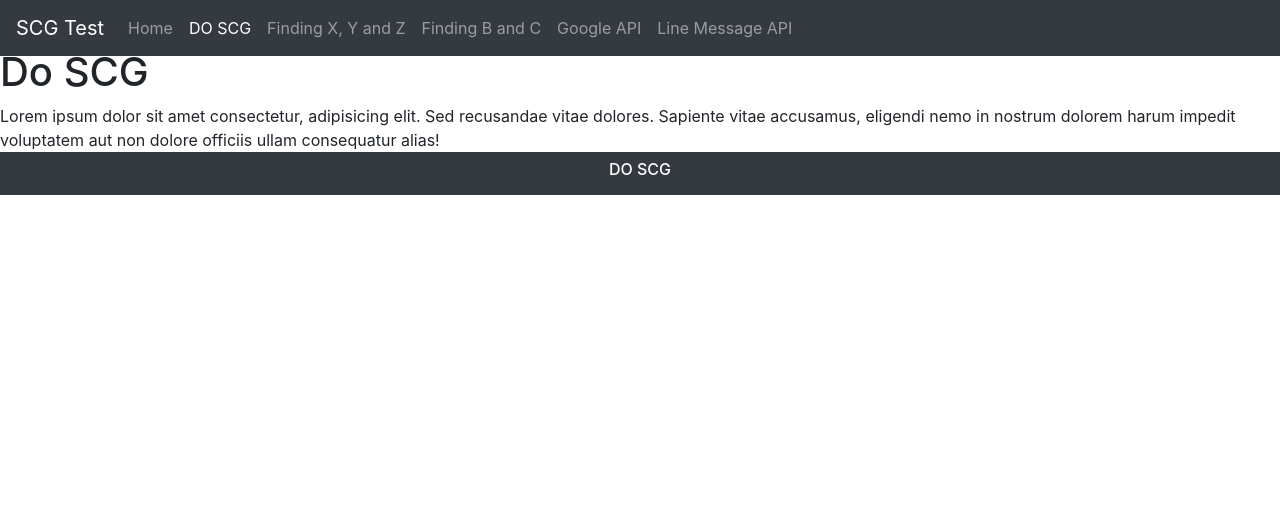
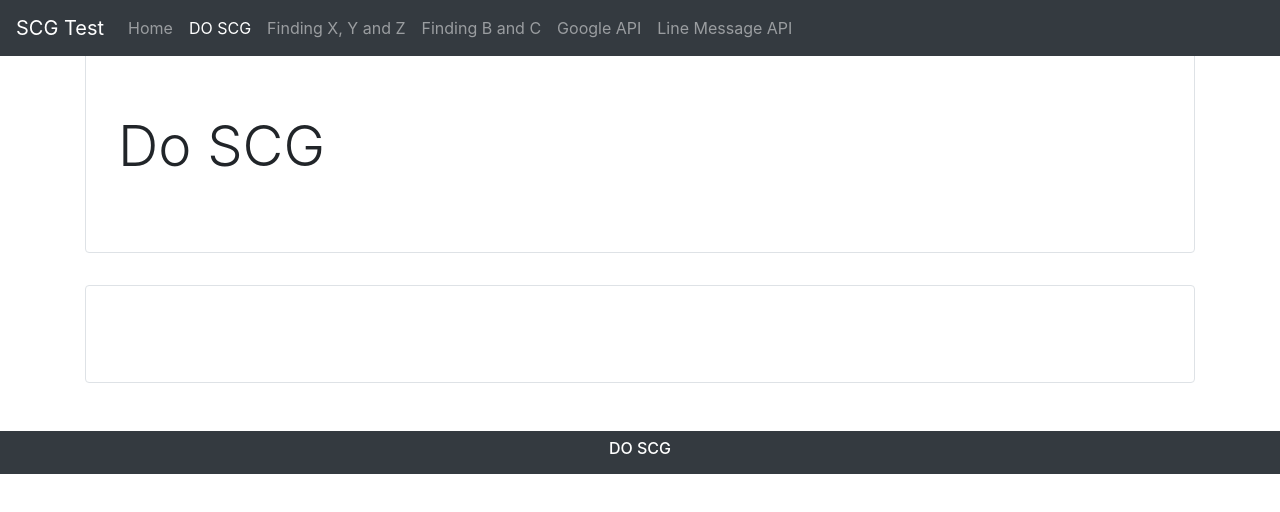
Before and after one commit to realroy/scg-test, a Vue app in the folder web/: page /do-scg in a window 1280 px wide. Shown: the top 512 px of the page. Built offline with nearby package versions, Linux system fonts and the light colour scheme.

Commit message:
Fix css DoSCG page.

```diff
--- a/web/src/components/DoSCG.vue
+++ b/web/src/components/DoSCG.vue
@@ -1,6 +1,10 @@
 <template>
-  <div class="mt-5">
-    <h1>Do SCG</h1>
-    Lorem ipsum dolor sit amet consectetur, adipisicing elit. Sed recusandae vitae dolores. Sapiente vitae accusamus, eligendi nemo in nostrum dolorem harum impedit voluptatem aut non dolore officiis ullam consequatur alias!
+  <div class="mt-5 container">
+    <section class="jumbotron mt-5 bg-white border rounded">
+      <h1 class="display-4">Do SCG</h1>
+    </section>
+    <section class="border rounded p-5 mb-5">
+
+    </section>
   </div>
 </template>
```
